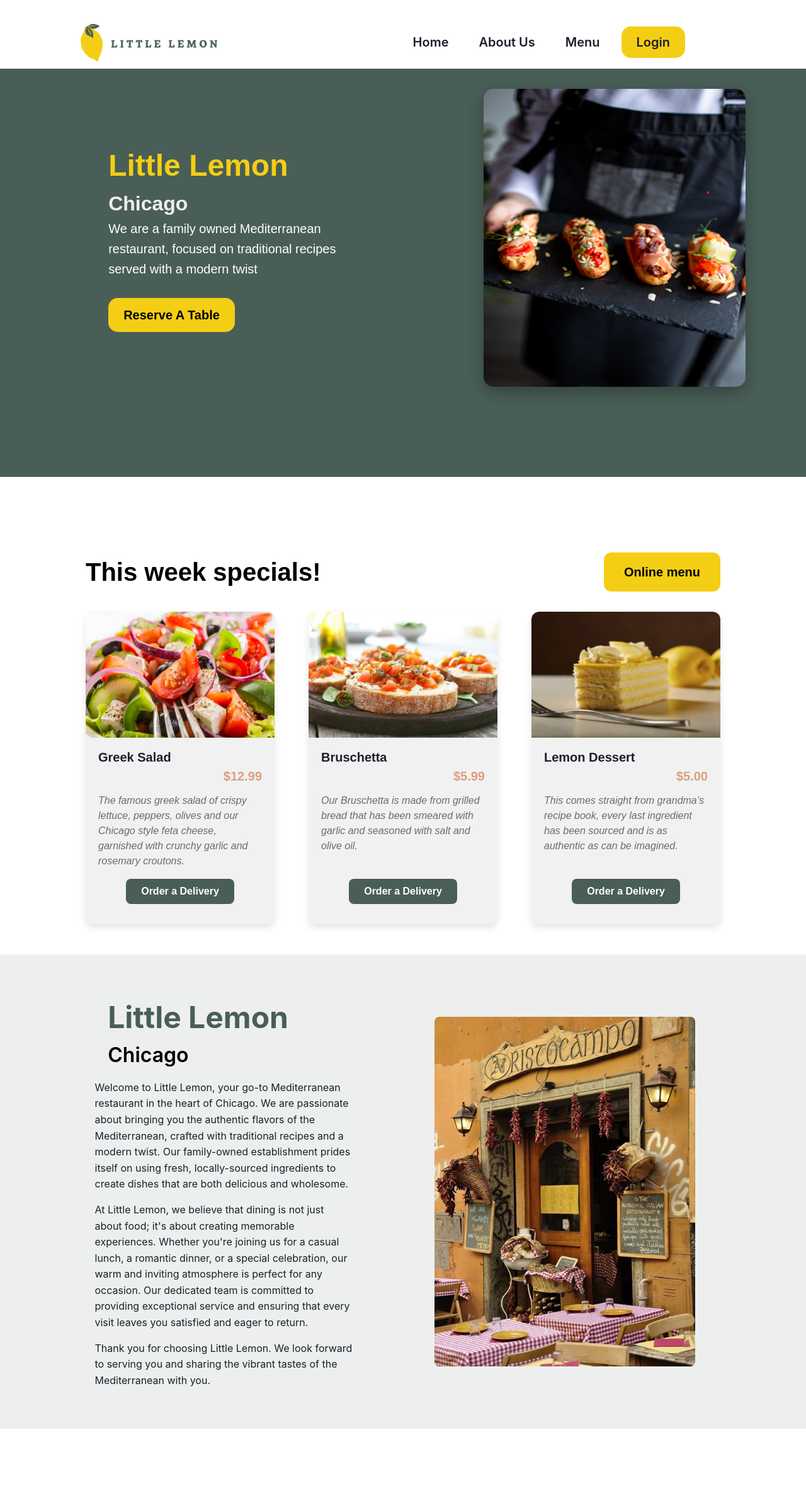
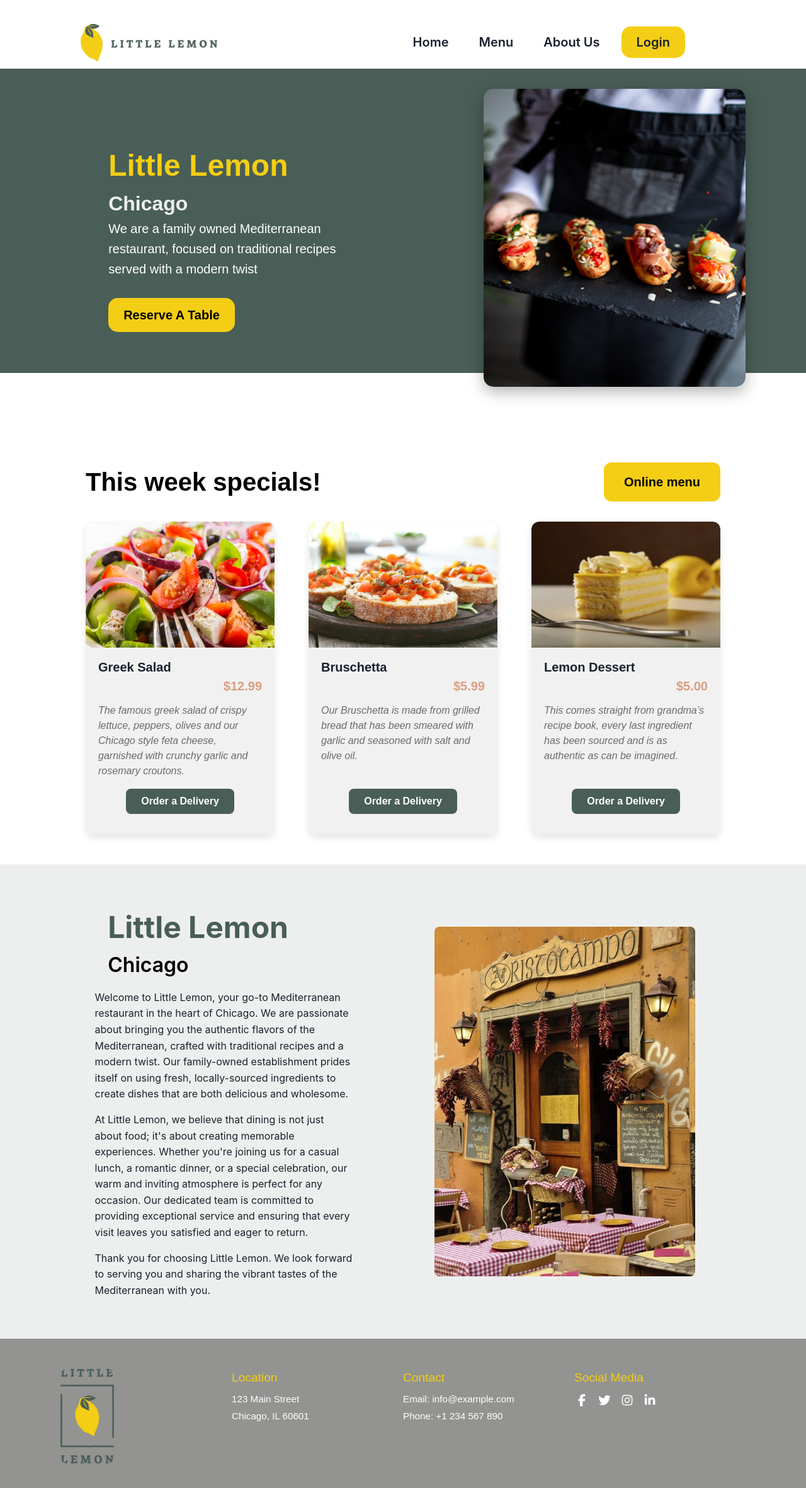
Before and after one commit to ritz0206/BiteBuddy-React-app, a React (Create React App) app in the folder my-bitebuddy-app/: page /reserve in a window 1280 px wide. Shown: the top 2362 px of the page at 63% size. Before the commit the page ends 2268 px from the top, so only its background shows below. Built offline with nearby package versions, Linux system fonts and the light colour scheme.

Commit message:
Added Footer and Font Awsome installed

```diff
--- a/my-bitebuddy-app/package.json
+++ b/my-bitebuddy-app/package.json
@@ -6,6 +6,9 @@
     "@chakra-ui/react": "^2.10.9",
     "@emotion/react": "^11.14.0",
     "@emotion/styled": "^11.14.1",
+    "@fortawesome/fontawesome-svg-core": "^7.1.0",
+    "@fortawesome/free-brands-svg-icons": "^7.1.0",
+    "@fortawesome/react-fontawesome": "^3.1.1",
     "@testing-library/dom": "^10.4.1",
     "@testing-library/jest-dom": "^6.9.1",
     "@testing-library/react": "^16.3.0",
--- a/my-bitebuddy-app/src/AboutUs.js
+++ b/my-bitebuddy-app/src/AboutUs.js
@@ -5,7 +5,7 @@ import RestaurantImage from "./assets/LittleLemonRestaurant.png";
 export default function AboutUs() {
   return (
     <div className="about-us">
-      <section className="about-section">
+      <section className="about-section" id="about-section">
         <div className="about-text">
           <h2 className="about-title">Little Lemon</h2>
           <h3 className="about-subtitle">Chicago</h3>
--- a/my-bitebuddy-app/src/App.js
+++ b/my-bitebuddy-app/src/App.js
@@ -3,6 +3,7 @@ import NavigationBar from './NavigationBar';
 import HeroSection from './HeroSection';
 import OrderOnlineSection from './OrderOnlineSection';
 import AboutUs from './AboutUs';
+import Footer from './Footer';
 
 function App() {
   return (
@@ -11,6 +12,7 @@ function App() {
       <HeroSection />
       <OrderOnlineSection />
       <AboutUs/>
+      <Footer/>
     </>
   );
 }
--- /dev/null
+++ b/my-bitebuddy-app/src/Footer.css
@@ -0,0 +1,68 @@
+.footer {
+  display: flex;
+  justify-content: space-between;
+  align-items: flex-start;
+  flex-wrap: wrap; /* Stacks on smaller screens */
+  padding: 2rem 6rem;
+  background-color: #939391; /* Dark green/grey */
+  color: white;
+  font-family: Arial, sans-serif;
+}
+
+.footer-section {
+  flex: 1 1 200px; /* Grow/shrink with minimum width */
+  margin: 1rem 0;
+}
+
+.footer-logo img {
+  max-width: 150px;
+  max-height: 150px;
+  border-radius: 10px;
+}
+
+.footer-location h4,
+.footer-contact h4,
+.footer-social h4 {
+  font-size: 1.2rem;
+  margin-bottom: 0.5rem;
+  color: #f4ce14; /* Highlight color */
+}
+
+.footer-location p,
+.footer-contact p {
+  margin: 0.25rem 0;
+  font-size: 0.95rem;
+}
+
+.footer-social .social-icons {
+  display: flex;
+  gap: 0.75rem;
+}
+
+.footer-social .social-icons a {
+  color: white;
+  font-size: 1.2rem;
+  transition: color 0.3s ease;
+}
+
+.footer-social .social-icons a:hover {
+  color: #f4ce14; /* Highlight color on hover */
+}
+
+/* Responsive layout */
+@media (max-width: 768px) {
+  .footer {
+    flex-direction: column;
+    align-items: center;
+    text-align: center;
+    padding: 2rem 2rem;
+  }
+
+  .footer-section {
+    margin: 1rem 0;
+  }
+
+  .footer-social .social-icons {
+    justify-content: center;
+  }
+}
--- a/my-bitebuddy-app/src/Footer.js
+++ b/my-bitebuddy-app/src/Footer.js
@@ -1,5 +1,70 @@
+import React from "react";
+import "./Footer.css";
+import logoImage from "./assets/LeftSidelogo.png";
+import { FontAwesomeIcon } from "@fortawesome/react-fontawesome";
+import {
+  faFacebookF,
+  faTwitter,
+  faInstagram,
+  faLinkedinIn,
+} from "@fortawesome/free-brands-svg-icons";
+
 export default function Footer() {
+  return (
+    <footer className="footer">
+      {/* Logo / Image */}
+      <div className="footer-section footer-logo">
+        <img src={logoImage} alt="Logo" />
+      </div>
 
+      {/* Location */}
+      <div className="footer-section footer-location">
+        <h4>Location</h4>
+        <p>123 Main Street</p>
+        <p>Chicago, IL 60601</p>
+      </div>
 
-  return;
+      {/* Contact */}
+      <div className="footer-section footer-contact">
+        <h4>Contact</h4>
+        <p>Email: info@example.com</p>
+        <p>Phone: +1 234 567 890</p>
+      </div>
+
+      {/* Social Media */}
+      <div className="footer-section footer-social">
+        <h4>Social Media</h4>
+        <div className="social-icons">
+          <a
+            href="https://www.facebook.com/YourPage"
+            target="_blank"
+            rel="noopener noreferrer"
+          >
+            <FontAwesomeIcon icon={faFacebookF} />
+          </a>
+          <a
+            href="https://twitter.com/YourProfile"
+            target="_blank"
+            rel="noopener noreferrer"
+          >
+            <FontAwesomeIcon icon={faTwitter} />
+          </a>
+          <a
+            href="https://www.instagram.com/YourProfile"
+            target="_blank"
+            rel="noopener noreferrer"
+          >
+            <FontAwesomeIcon icon={faInstagram} />
+          </a>
+          <a
+            href="https://www.linkedin.com/in/YourProfile"
+            target="_blank"
+            rel="noopener noreferrer"
+          >
+            <FontAwesomeIcon icon={faLinkedinIn} />
+          </a>
+        </div>
+      </div>
+    </footer>
+  );
 }
--- a/my-bitebuddy-app/src/HeroSection.css
+++ b/my-bitebuddy-app/src/HeroSection.css
@@ -1,20 +1,26 @@
 .hero-section {
-  background-color: #4a6058;
+   background: linear-gradient(
+    to bottom,
+    #495E57 90%,
+    #ffffff 10%
+  );
   padding: 2rem 6rem;
   color: white;
   font-family: Arial, sans-serif;
   margin-top: 0;
+  margin-bottom: 2.5rem;
+  display: flex;
+  flex-direction: column;
 }
 
 .hero-container {
-  max-width: 1200px;
+  max-width: auto;
   display: flex;
   align-items: center;
   justify-content: space-between;
   gap: 3rem;
   flex-wrap: wrap;
-  margin-top: 0;
-}
+ }
 
 .hero-text {
   max-width: 45%;
@@ -73,27 +79,3 @@
   object-fit: cover;
   border-radius: 15px;
 }
-
-@media (max-width: 768px) {
-  .hero-container {
-    flex-direction: column;
-    padding: 2rem 1rem;
-  }
-
-  .hero-text,
-  .hero-image-container {
-    max-width: 80%;
-  }
-
-  .hero-title {
-    font-size: 2.5rem;
-  }
-
-  .hero-subtitle {
-    font-size: 1.75rem;
-  }
-
-  .hero-description {
-    font-size: 1.125rem;
-  }
-}
--- a/my-bitebuddy-app/src/HeroSection.js
+++ b/my-bitebuddy-app/src/HeroSection.js
@@ -4,7 +4,7 @@ import sampleImage from "./assets/HeroSectionImg.png"; // Replace with your actu
 
 export default function HeroSection() {
   return (
-    <section className="hero-section">
+    <section className="hero-section" id="hero-section">
       <div className="hero-container">
           {/* Left Text Column */}
           <div className="hero-text">
@@ -18,7 +18,6 @@ export default function HeroSection() {
               Reserve A Table
             </a>
           </div>
-
           {/* Right Image Column */}
           <div className="hero-image-container">
             <img
--- a/my-bitebuddy-app/src/NavigationBar.js
+++ b/my-bitebuddy-app/src/NavigationBar.js
@@ -25,14 +25,14 @@ export default function NavigationBar() {
         <Spacer />
         {/* Right side: Navigation Links */}
         <HStack spacing={5}>
-          <Link href="/" className="nav-btn">
+          <Link href="#hero-section" className="nav-btn">
             Home
           </Link>
-          <Link href="/about" className="nav-btn">
+          <Link href="#order-section" className="nav-btn">
+            Menu
+          </Link>
+          <Link href="#about-section" className="nav-btn">
             About Us
-          </Link>
-          <Link href="/menu" className="nav-btn">
-            Menu
           </Link>
           <Link href="/login" className="login-btn">
             Login
--- a/my-bitebuddy-app/src/OrderOnlineSection.css
+++ b/my-bitebuddy-app/src/OrderOnlineSection.css
@@ -1,7 +1,7 @@
 .order-section {
   padding: 3rem 6rem;
   max-width: 1200px;
-  margin: 0 auto;
+  margin: 2rem auto 0 auto;
   font-family: Arial, sans-serif;
 }
 
@@ -115,11 +115,13 @@
 
 /* Responsive */
 @media (max-width: 900px) {
+  .order-section {
+    margin-top: 1.2rem;
+  }
   .specials-container {
     flex-direction: column;
     gap: 2rem;
   }
-
   .special-card {
     max-width: 100%;
     flex-basis: auto;
--- a/my-bitebuddy-app/src/OrderOnlineSection.js
+++ b/my-bitebuddy-app/src/OrderOnlineSection.js
@@ -33,7 +33,7 @@ export default function OrderOnlineSection() {
   ];
 
   return (
-    <section className="order-section">
+    <section className="order-section" id="order-section">
       <div className="order-header">
         <h2>This week specials!</h2>
         <button className="online-menu-btn">Online menu</button>
--- a/my-bitebuddy-app/src/Styles.css
+++ b/my-bitebuddy-app/src/Styles.css
@@ -44,13 +44,3 @@
   background-color: #495E57;
   color: #ffffff;
 }
-
-.hero-section {
-   background: linear-gradient(
-    to bottom,
-    #495E57 90%,
-    #ffffff 10%
-  );
-  padding: 5px;
-  height: 90vh;
-}
```
Also changed, not shown: 1 other file (tests, documents, lock files or other folders). Lines whose indentation alone changed are shown as unchanged.
